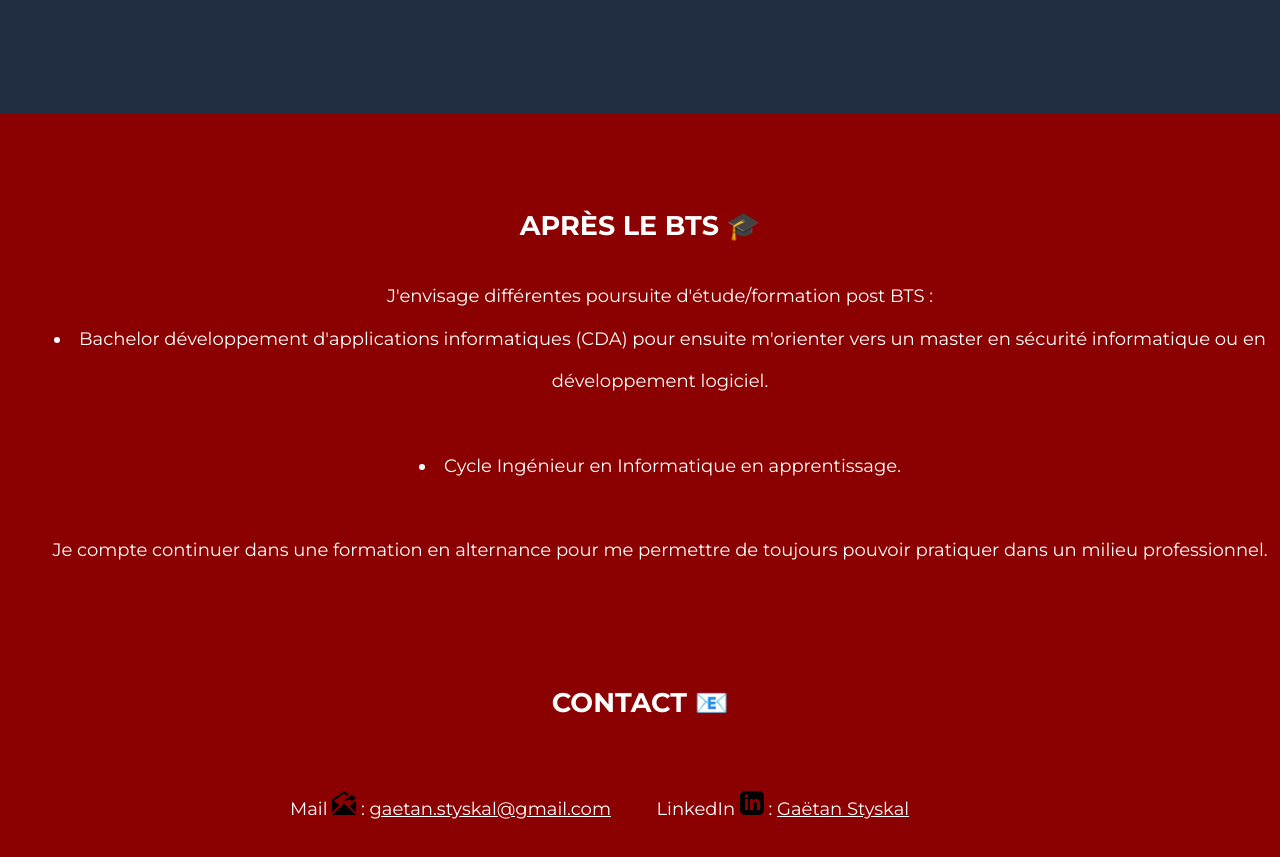
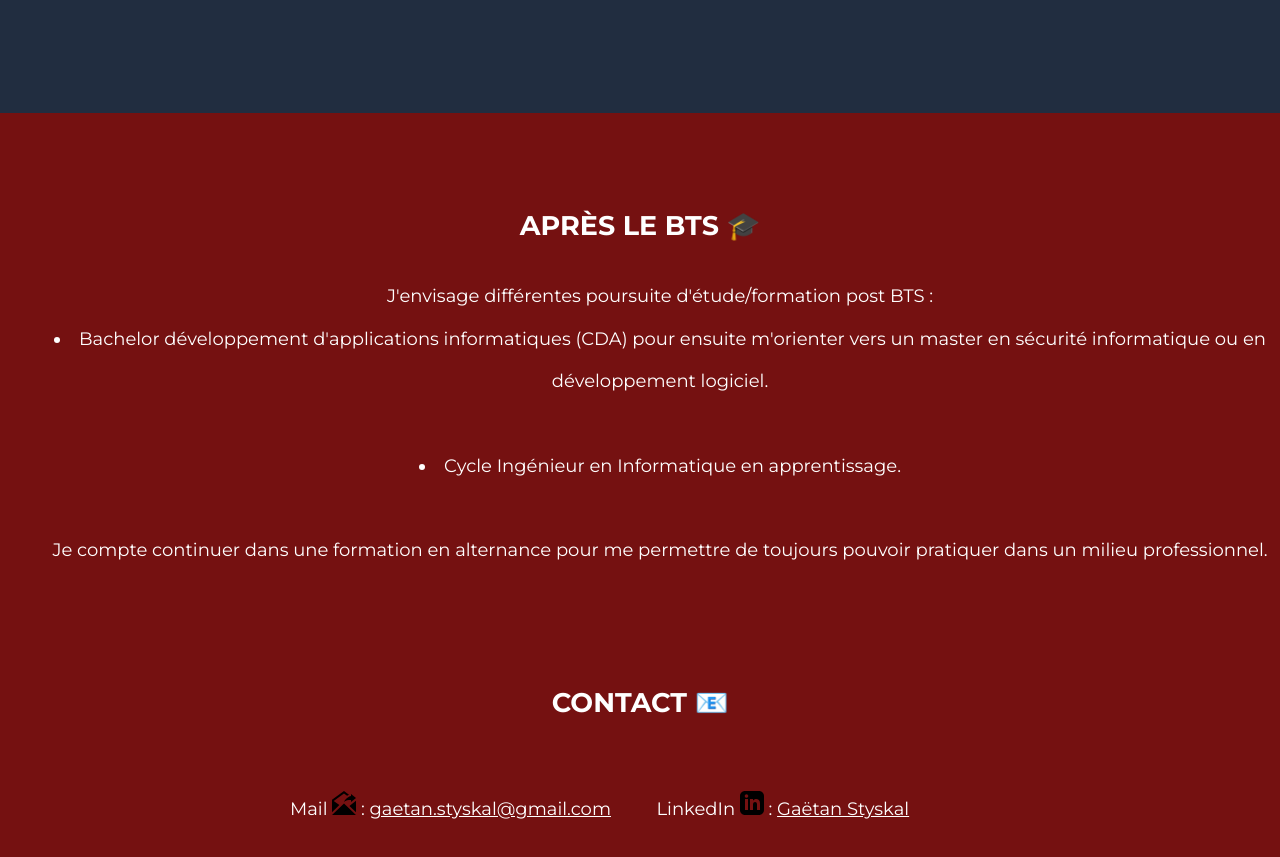
Before and after one commit to gaesty/gaesty.github.io, a plain HTML site: page index.html in a window 1280 px wide. Shown: the part 5487-6344 px from the top of the page. Drawn offline with nearby package versions, Linux system fonts and the light colour scheme.

Commit message:
modified:   style.css

```diff
--- a/style.css
+++ b/style.css
@@ -36,7 +36,7 @@
 }
 
 #section8{
-  background-color: darkred;
+  background-color: #751111;
 }
 
 
```
